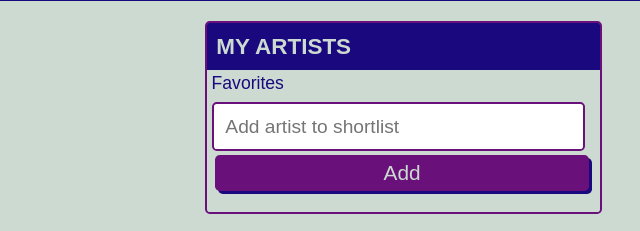
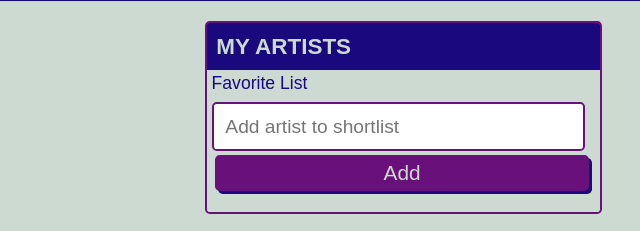
Before and after one commit to L10N37/Tenuto, a plain HTML site: page index.html in a window 1280 px wide. Shown: the part 232-463 px from the top of the page, 640-1280 px from the left. Drawn offline with Linux system fonts and the light colour scheme.

```diff
--- a/index.html
+++ b/index.html
@@ -35,7 +35,7 @@
     <div class="card" id="artShort">
       <h3 class="card-header text-uppercase">My Artists</h3>
   <form class="artist-form">
-    <label class="form-label">Favorites</label>
+    <label class="form-label">Favorite List</label>
         <input type="text" class="artist-input" placeholder="Add artist to shortlist">
         <button type="submit" class="btn">Add</button>
       </form>
```
